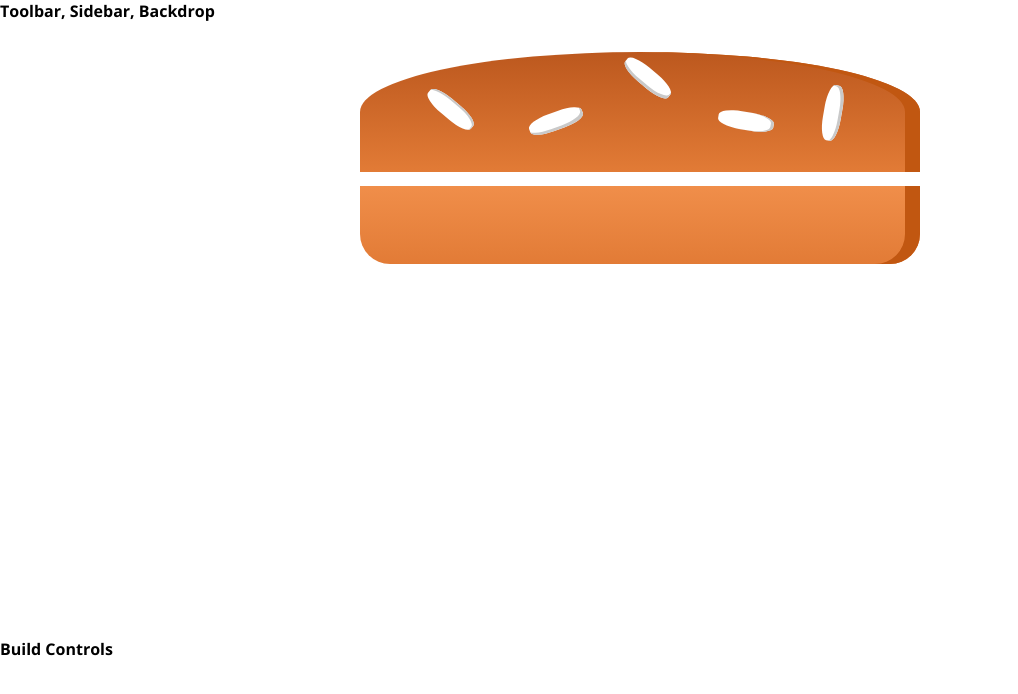
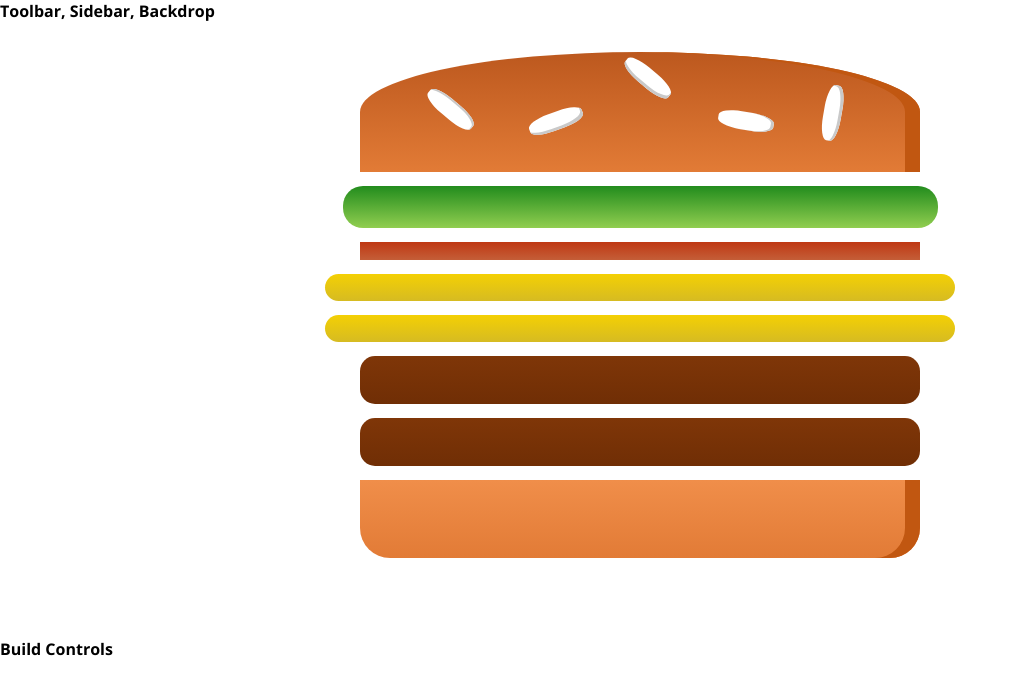
Before and after one commit to pablosalazzar/BurgerAppAcademind, a React (Create React App) app: page / in a window 1280 px wide. Shown: the top 694 px of the page, without its empty margins (0-1018 px from the left). Built offline with nearby package versions, Linux system fonts and the light colour scheme.

Commit message:
Burger ingredients dynamically

```diff
--- a/src/components/Burger/Burger.js
+++ b/src/components/Burger/Burger.js
@@ -1,12 +1,21 @@
 import BurgerIngredient from './BurgerIngredient/BurgerIngredient'
 import styles from './Burger.module.css'
+import { number } from 'prop-types';
 
 const burger = (props) => {
 
+    console.log(props.ingredients);
+    const transformedIngredients = Object.keys(props.ingredients)
+        .map( igKey => {
+            return [...Array(props.ingredients[igKey])].map( (_,i) =>{
+                return <BurgerIngredient key={igKey+i} type={igKey} />
+            });
+        });
+
     return(
         <div className={styles.Burger}>
-
             <BurgerIngredient type="bread-top"/>
+            {transformedIngredients}
             <BurgerIngredient type="bread-bottom"/>
         </div>
     );
--- a/src/containers/BurgerBuilder/BurgerBuilder.js
+++ b/src/containers/BurgerBuilder/BurgerBuilder.js
@@ -3,10 +3,20 @@
 import Burger from '../../components/Burger/Burger'
 
 class BurguerBuilder extends Component{
+
+    state = {
+        ingredients: {
+            salad:1,
+            bacon:1,
+            cheese:2,
+            meat:2,
+        }
+    }
+
     render(){
         return (
             <Aux>
-                <Burger/>
+                <Burger ingredients={this.state.ingredients}/>
                 <div>Build Controls</div>
             </Aux>
         );
```
